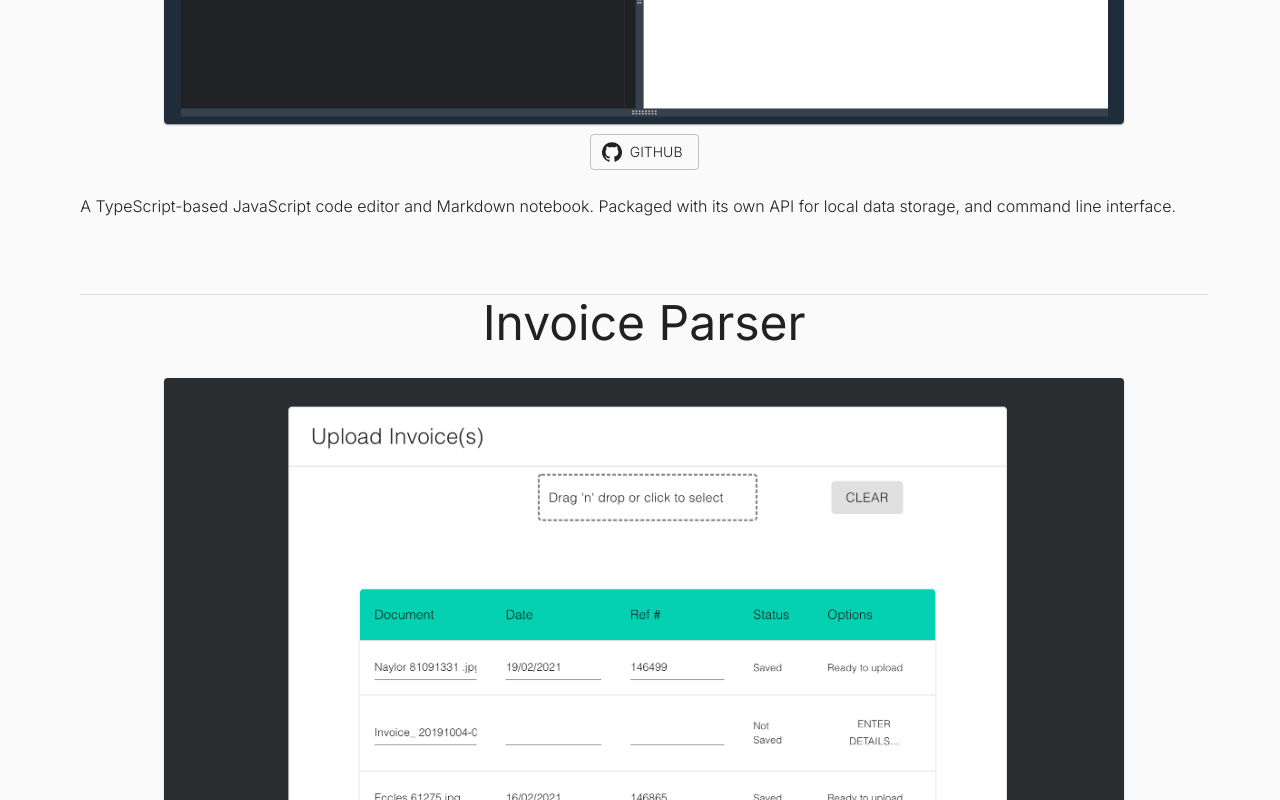
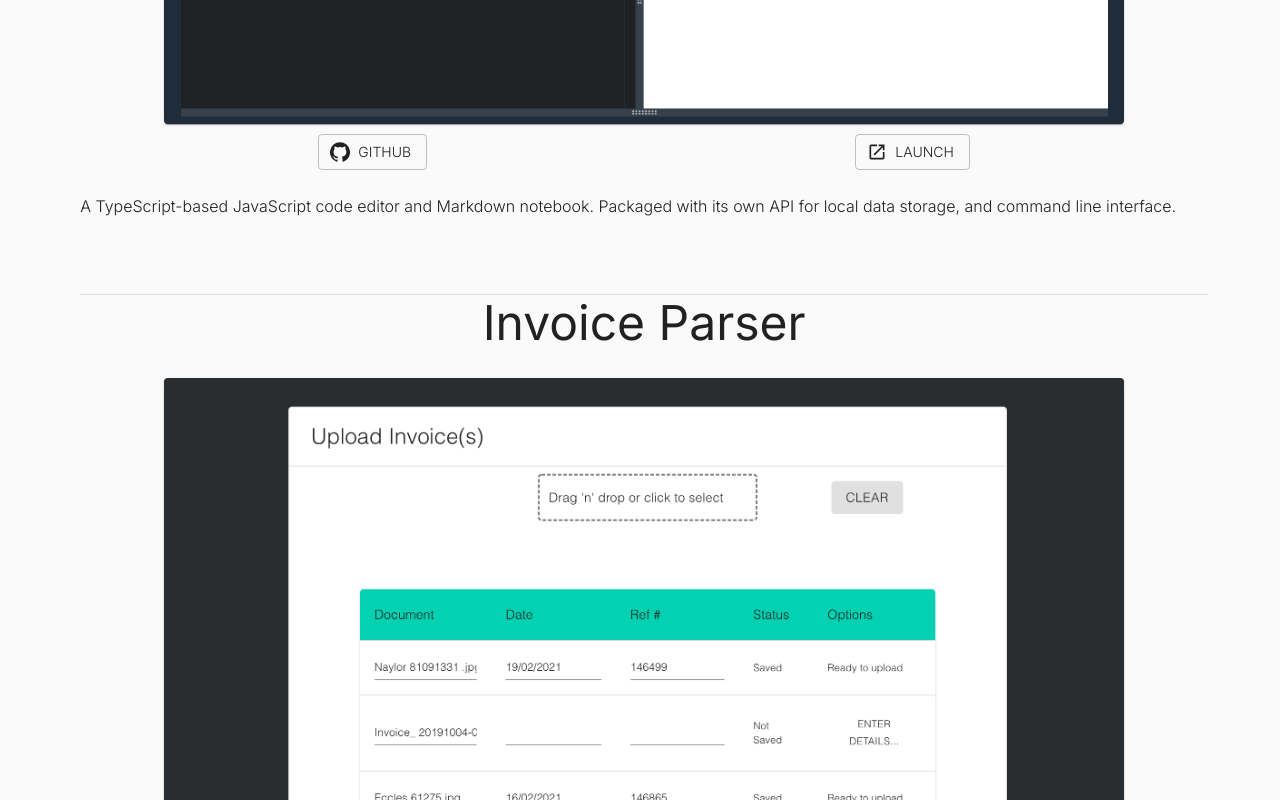
Before and after one commit to stevopritchard/my-webpage, a React (Create React App) app: page / in a window 1280 px wide. Shown: the part 1440-2240 px from the top of the page. Built offline with nearby package versions, Linux system fonts and the light colour scheme; the HTML template or start-up script is replaced by a standard one; what seamless-scroll-polyfill would draw is missing.

Commit message:
removed launch buttons

```diff
--- a/src/Components/Projects.js
+++ b/src/Components/Projects.js
@@ -208,6 +208,16 @@ function ProjectCard(props) {
             GitHub
           </Button>
         </Box>
+        <Box>
+          <Button
+            variant="outlined"
+            disableElevation
+            startIcon={<LaunchIcon />}
+            onClick={() => openInNewTab(project.url)}
+          >
+            Launch
+          </Button>
+        </Box>
         <Popover
           id={id}
           open={open}
```
